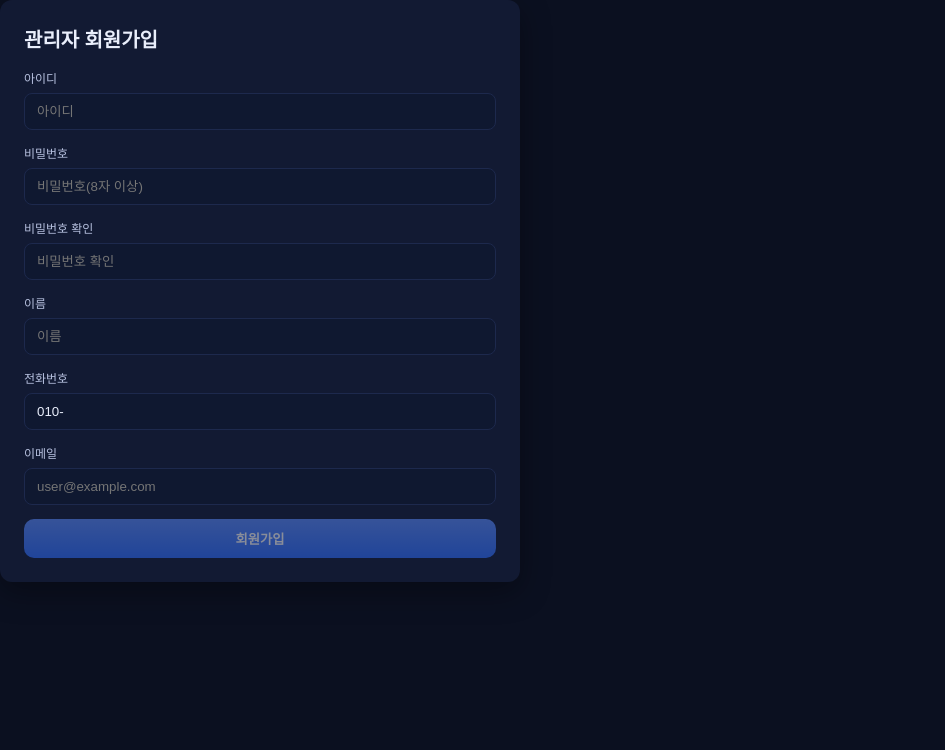
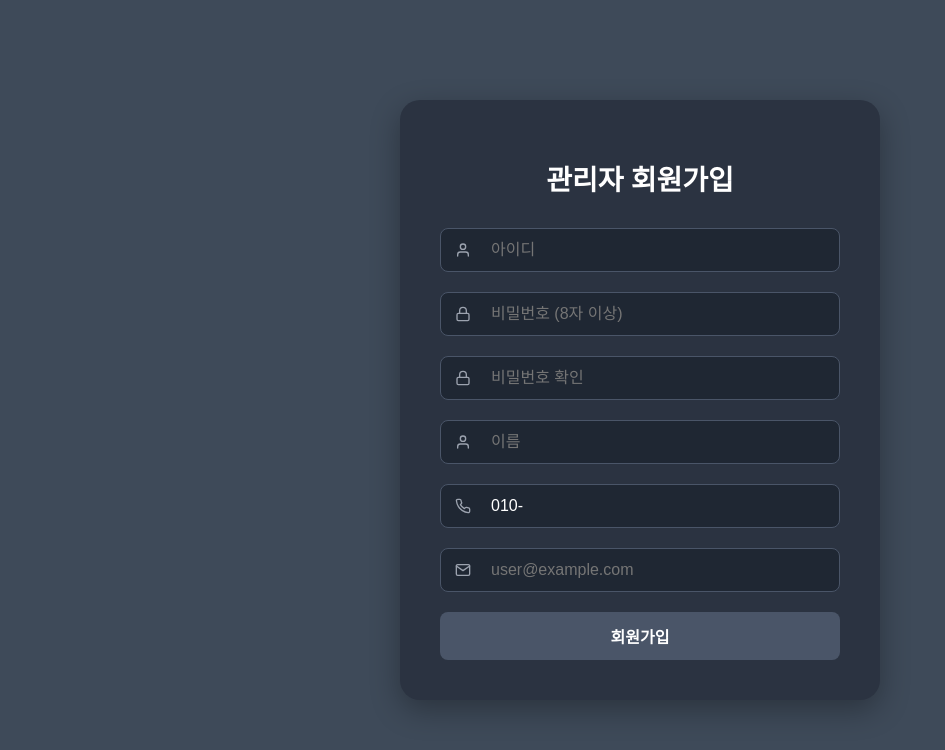
Before and after one commit to 2025-SMHRD-SW-BigData/Fingertips, a React (Vite) app in the folder frontend/: page /admin/signup in a window 1280 px wide. Shown: the top 750 px of the page, without its empty margins (0-945 px from the left). Built offline with nearby package versions, Linux system fonts and the light colour scheme.

Commit message:
회원가입

```diff
--- a/frontend/src/pages/AdminSignup.jsx
+++ b/frontend/src/pages/AdminSignup.jsx
@@ -1,5 +1,7 @@
 import React, { useMemo, useState } from 'react';
 import { register as registerApi } from '../services/api';
+import '../style/AdminSignupPage.css';
+import { FiUser, FiLock, FiPhone, FiMail } from 'react-icons/fi';
 
 const phoneFormat = (v) => {
   const digits = (v || '').replace(/\D/g, '');
@@ -84,43 +86,45 @@ export default function AdminSignup() {
   };
 
   return (
-    <div className="card">
+    <div className="signup-page">
+      <div className="signup-card">
         <h1>관리자 회원가입</h1>
-      <form onSubmit={onSubmit} noValidate>
-        <div className="field">
-          <label>아이디</label>
+        <form onSubmit={onSubmit} noValidate className="signup-form">
+          <div className="input-group">
+            <FiUser className="input-icon" />
             <input name="admin_id" value={form.admin_id} onChange={onChange} placeholder="아이디" required />
-          {errors.admin_id && <span className="error">{errors.admin_id}</span>}
+            {errors.admin_id && <span className="error-message">{errors.admin_id}</span>}
           </div>
-        <div className="field">
-          <label>비밀번호</label>
-          <input type="password" name="password" value={form.password} onChange={onChange} placeholder="비밀번호(8자 이상)" required />
-          {errors.password && <span className="error">{errors.password}</span>}
+          <div className="input-group">
+            <FiLock className="input-icon" />
+            <input type="password" name="password" value={form.password} onChange={onChange} placeholder="비밀번호 (8자 이상)" required />
+            {errors.password && <span className="error-message">{errors.password}</span>}
           </div>
-        <div className="field">
-          <label>비밀번호 확인</label>
+          <div className="input-group">
+            <FiLock className="input-icon" />
             <input type="password" name="password_confirm" value={form.password_confirm} onChange={onChange} placeholder="비밀번호 확인" required />
-          {errors.password_confirm && <span className="error">{errors.password_confirm}</span>}
+            {errors.password_confirm && <span className="error-message">{errors.password_confirm}</span>}
           </div>
-        <div className="field">
-          <label>이름</label>
+          <div className="input-group">
+            <FiUser className="input-icon" />
             <input name="name" value={form.name} onChange={onChange} placeholder="이름" required />
-          {errors.name && <span className="error">{errors.name}</span>}
+            {errors.name && <span className="error-message">{errors.name}</span>}
           </div>
-        <div className="field">
-          <label>전화번호</label>
+          <div className="input-group">
+            <FiPhone className="input-icon" />
             <input inputMode="numeric" name="phone" value={form.phone} onChange={onChange} placeholder="010-1234-5678" required />
-          {errors.phone && <span className="error">{errors.phone}</span>}
+            {errors.phone && <span className="error-message">{errors.phone}</span>}
           </div>
-        <div className="field">
-          <label>이메일</label>
+          <div className="input-group">
+            <FiMail className="input-icon" />
             <input type="email" name="email" value={form.email} onChange={onChange} placeholder="user@example.com" required />
-          {errors.email && <span className="error">{errors.email}</span>}
+            {errors.email && <span className="error-message">{errors.email}</span>}
           </div>
-        <button className="primary" type="submit" disabled={!canSubmit || submitting}>
+          <button className="signup-btn" type="submit" disabled={!canSubmit || submitting}>
             {submitting ? '처리 중…' : '회원가입'}
           </button>
         </form>
       </div>
+    </div>
   );
 }
--- a/frontend/src/pages/Login.jsx
+++ b/frontend/src/pages/Login.jsx
@@ -1,6 +1,8 @@
 import React, { useState } from 'react';
 import { useNavigate, Link } from 'react-router-dom';
 import { login as loginApi } from '../services/api';
+import '../style/LoginPage.css';
+import { FiUser, FiLock } from 'react-icons/fi';
 
 export default function Login() {
   const navigate = useNavigate();
@@ -43,11 +45,12 @@ export default function Login() {
   };
 
   return (
-    <div className="card">
+    <div className="login-page">
+      <div className="login-card">
         <h1>로그인</h1>
-      <form onSubmit={handleSubmit} noValidate>
-        <div className="field">
-          <label>아이디</label>
+        <form onSubmit={handleSubmit} noValidate className="login-form">
+          <div className="input-group">
+            <FiUser className="input-icon" />
             <input
               name="admin_id"
               value={form.admin_id}
@@ -57,8 +60,8 @@ export default function Login() {
               required
             />
           </div>
-        <div className="field">
-          <label>비밀번호</label>
+          <div className="input-group">
+            <FiLock className="input-icon" />
             <input
               type="password"
               name="password"
@@ -69,13 +72,14 @@ export default function Login() {
               required
             />
           </div>
-        {error && <p style={{ color: 'red', textAlign: 'center' }}>{error}</p>}
-        <button className="primary" type="submit" disabled={pending}>
+          {error && <p className="login-error">{error}</p>}
+          <button className="login-btn" type="submit" disabled={pending}>
             {pending ? '로그인 중…' : '로그인'}
           </button>
         </form>
-      <div style={{ marginTop: '1rem', textAlign: 'center' }}>
+        <div className="signup-link">
           <Link to="/admin/signup">관리자 회원가입</Link>
+        </div>
       </div>
     </div>
   );
--- /dev/null
+++ b/frontend/src/style/AdminSignupPage.css
@@ -0,0 +1,77 @@
+/* src/style/AdminSignupPage.css */
+
+.signup-page {
+  display: flex;
+  justify-content: center;
+  align-items: center;
+  min-height: 100vh;
+  background-color: #3e4a59;
+  padding: 40px 0;
+}
+
+.signup-card {
+  width: 100%;
+  max-width: 480px;
+  padding: 40px;
+  background-color: #2b3341;
+  border-radius: 20px;
+  box-shadow: 0 10px 30px rgba(0, 0, 0, 0.3);
+  color: white;
+}
+
+.signup-card h1 {
+  text-align: center;
+  margin-bottom: 30px;
+  font-size: 28px;
+}
+
+.signup-form .input-group {
+  position: relative;
+  margin-bottom: 20px;
+}
+
+.signup-form .input-icon {
+  position: absolute;
+  left: 15px;
+  top: 50%;
+  transform: translateY(-50%);
+  color: #9ca3af;
+}
+
+.signup-form input {
+  width: 100%;
+  padding: 12px 12px 12px 50px;
+  border-radius: 8px;
+  border: 1px solid #4a5568;
+  background-color: #1f2733;
+  color: #fff;
+  font-size: 16px;
+}
+
+.signup-btn {
+  width: 100%;
+  padding: 12px;
+  border-radius: 8px;
+  border: none;
+  background-color: #3b82f6;
+  color: white;
+  font-size: 16px;
+  font-weight: bold;
+  cursor: pointer;
+  transition: background-color 0.2s;
+}
+
+.signup-btn:hover {
+  background-color: #2563eb;
+}
+
+.signup-btn:disabled {
+  background-color: #4a5568;
+  cursor: not-allowed;
+}
+
+.error-message {
+  color: #fecaca;
+  font-size: 12px;
+  margin-top: 5px;
+}
--- /dev/null
+++ b/frontend/src/style/LoginPage.css
@@ -0,0 +1,88 @@
+/* src/style/LoginPage.css */
+
+.login-page {
+  display: flex;
+  justify-content: center;
+  align-items: center;
+  min-height: 100vh;
+  background-color: #3e4a59;
+}
+
+.login-card {
+  width: 100%;
+  max-width: 400px;
+  padding: 40px;
+  background-color: #2b3341;
+  border-radius: 20px;
+  box-shadow: 0 10px 30px rgba(0, 0, 0, 0.3);
+  color: white;
+}
+
+.login-card h1 {
+  text-align: center;
+  margin-bottom: 30px;
+  font-size: 28px;
+}
+
+.login-form .input-group {
+  position: relative;
+  margin-bottom: 20px;
+}
+
+.login-form .input-icon {
+  position: absolute;
+  left: 15px;
+  top: 50%;
+  transform: translateY(-50%);
+  color: #9ca3af;
+}
+
+.login-form input {
+  width: 100%;
+  padding: 12px 12px 12px 50px;
+  border-radius: 8px;
+  border: 1px solid #4a5568;
+  background-color: #1f2733;
+  color: #fff;
+  font-size: 16px;
+}
+
+.login-btn {
+  width: 100%;
+  padding: 12px;
+  border-radius: 8px;
+  border: none;
+  background-color: #3b82f6;
+  color: white;
+  font-size: 16px;
+  font-weight: bold;
+  cursor: pointer;
+  transition: background-color 0.2s;
+}
+
+.login-btn:hover {
+  background-color: #2563eb;
+}
+
+.login-error {
+  color: #fecaca;
+  background-color: #7f1d1d;
+  padding: 10px;
+  border-radius: 8px;
+  text-align: center;
+  margin-bottom: 20px;
+}
+
+.signup-link {
+  margin-top: 20px;
+  text-align: center;
+}
+
+.signup-link a {
+  color: #9ca3af;
+  text-decoration: none;
+}
+
+.signup-link a:hover {
+  text-decoration: underline;
+}
```
Lines whose indentation alone changed are shown as unchanged.
